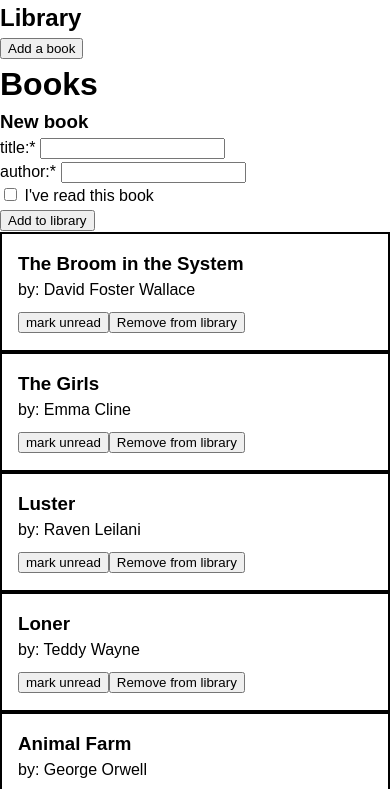
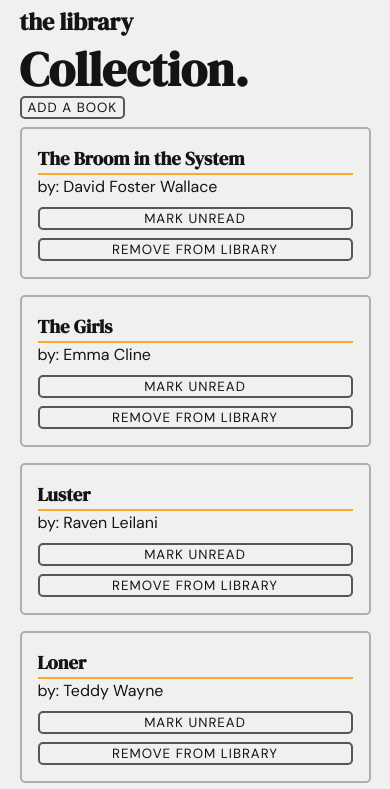
Before and after one commit to MooseCowBear/odin-library, a plain HTML site: page index.html in a window 390 px wide. Shown: the top 789 px of the page. Drawn offline with Linux system fonts and the light colour scheme.

Commit message:
style and add cancel button to form

```diff
--- a/index.html
+++ b/index.html
@@ -5,19 +5,23 @@
   <meta name="viewport" content="width=device-width, initial-scale=1.0">
   <title>Library Project</title>
   <link rel="stylesheet" href="style.css">
+  <link rel="preconnect" href="https://fonts.googleapis.com">
+  <link rel="preconnect" href="https://fonts.gstatic.com" crossorigin>
+  <link href="https://fonts.googleapis.com/css2?family=DM+Sans:wght@400;700&family=DM+Serif+Display&display=swap" rel="stylesheet">
   <script src="script.js" defer></script>
 </head>
 <body>
   <header>
-    <h2>Library</h2>
-    <div>
+    <h2>The Library</h2>
+  </header>
+  <main>
+    <div class="books_title">
+      <h1>Collection.</h1>
       <button id="add">Add a book</button>
     </div>
-  </header>
-  <main>
-    <h1>Books</h1>
     <form action="#">
       <h3>New book</h3>
+      <div class="form_content">
         <div>
           <label for="title">title:*</label>
           <input type="text" id="title" required>
@@ -31,9 +35,10 @@
           <label for="read">I've read this book</label>
         </div>
         <input type="submit" id="submit" value="Add to library">
+        <button id="cancel" class="cancel">Cancel</button>
+      </div>
     </form>
-    <div id="books">
-
+    <div class="books_wrapper" id="books">
     </div>
   </main>
 </body>
--- a/script.js
+++ b/script.js
@@ -32,9 +32,6 @@ console.log("library: ", library);
 
 const booksDiv = document.getElementById("books");
 
-//want to iterate over library array, creating a book div that contains
-//book info displayed somehow and buttons to update read property and a remove button for book
-
 for(let i = 0; i < library.length; i++) {
   const book = library[i];
   addBookToDom(book, i, booksDiv);
@@ -44,8 +41,14 @@ for(let i = 0; i < library.length; i++) {
 
 const addBookButton = document.getElementById("add");
 addBookButton.addEventListener("click", () => {
-  const newBookForm = document.getElementById("form");
-  newBookForm.display = "block"; //could be flex. need to build this.
+  const newBookForm = document.querySelector("form");
+  newBookForm.classList.add("show");
+});
+
+const cancelButton = document.getElementById("cancel");
+cancelButton.addEventListener("click", () => {
+  const newBookForm = document.querySelector("form");
+  newBookForm.classList.remove("show");
 });
 
 //adding a new book. need to add validation!
@@ -65,6 +68,9 @@ submitBtn.addEventListener("click", (event) => {
   newBookTitle.value = "";
   newBookAuthor.value = "";
   newBookRead.checked = false;
+
+  //need to set display back to none
+  newBookForm.classList.remove("show");
 });
 
 //need event listeners for remove button, mark read/unread button
@@ -95,6 +101,7 @@ function addBookToDom(book, index, attachTo) {
   newBookDiv.appendChild(bookInfoDiv);
 
   const buttonDiv = document.createElement("div");
+  buttonDiv.classList.add("button_wrapper");
 
   const readBtn = document.createElement("button");
   readBtn.innerText = book.read ? "mark unread" : "mark read";
--- a/style.css
+++ b/style.css
@@ -55,14 +55,155 @@ a:not([class]) {
 }
 /* end reset */
 
+:root {
+  color-scheme: light dark;
+  --neutral-100: rgb(240, 240, 240);
+  --neutral-200: rgba(158, 158, 158, 0.8);
+  --neutral-300: rgb(86, 86, 86);
+  --neutral-400: rgb(20, 20, 20);
+  --accent: rgb(251, 169, 44);
+  --radius: 5px;
+}
+
 body {
-  font-family: sans-serif;
+  font-family: 'DM Sans', sans-serif;
+  display: flex;
+  flex-direction: column;
+  padding: 1vw 5vw;
+  gap: 1rem;
+  background-color: var(--neutral-100);
+  color: var(--neutral-400);
+}
+
+form {
+  display: none;
+}
+
+.show {
+  display: flex;
+  flex-direction: column;
+}
+
+h1,
+h2,
+h3 {
+  font-family: 'DM Serif Display', serif;
+}
+
+h1 {
+  font-size: 5rem;
+  line-height: 1;
+}
+
+h2 {
+  text-transform: lowercase;
+}
+
+.books_title {
+  display: flex;
+  gap: 1rem;
+  align-items: center;
+}
+
+.books_wrapper {
+  display: grid;
+  grid-template-columns: repeat( auto-fit, minmax(300px, 1fr) );
+  gap: 1rem;
 }
 
 .book_card {
   display: flex;
   flex-direction: column;
+  justify-content: space-between;
   gap: 0.5rem;
   padding: 1rem;
-  border: 2px solid black;
+  border-radius: var(--radius);
+  border: 2px solid var(--neutral-200);
 }
+
+h3 {
+  border-bottom: 2px solid var(--accent);
+}
+
+.button_wrapper {
+  display: flex;
+  justify-content: space-between;
+}
+
+button,
+input[type="submit"] {
+  border-radius: var(--radius);
+  border: 2px solid var(--neutral-300);
+  background-color: transparent;
+  letter-spacing: 1px;
+  text-transform: uppercase;
+  cursor: pointer;
+  color: inherit;
+}
+
+button:hover,
+button:focus,
+input[type="submit"]:hover,
+input[type="submit"]:focus {
+  background-color: var(--neutral-300);
+  color: var(--neutral-100);
+}
+
+.form_content {
+  display: flex;
+  flex-direction: column;
+  gap: 0.3rem;
+  margin: 1rem;
+  width: clamp(300px, 60vw, 600px);
+  align-self: center;
+}
+
+input[type="text"] {
+  width: 100%;
+  border-radius: var(--radius);
+  border: 2px solid var(--neutral-200);
+  outline: none;
+  background-color: transparent;
+  padding: 0.3rem 0.5rem;
+  font: inherit;
+}
+
+input[type="checkbox"] {
+  accent-color: var(--neutral-300);
+}
+
+.cancel {
+  align-self: flex-start;
+}
+
+@media only screen and (max-width: 700px) {
+  body {
+    gap: 0.3rem;
+  }
+  .button_wrapper {
+    flex-direction: column;
+    gap: 0.5rem;
+  }
+}
+
+@media only screen and (max-width: 500px) {
+  .books_title {
+    margin-bottom: 0.5rem;
+    flex-direction: column;
+    align-items: flex-start;
+    gap: 0.2rem;
+  }
+
+  h1 {
+    font-size: 3rem;
+  }
+}
+
+@media (prefers-color-scheme: dark) {
+  :root {
+    --neutral-400: rgba(240, 240, 240, 0.7);
+    --neutral-300: rgba(188, 188, 188, 0.9);
+    --neutral-200: rgb(86, 86, 86);
+    --neutral-100: rgb(20, 20, 20);
+  }
+}
```
Lines whose indentation alone changed are shown as unchanged.
